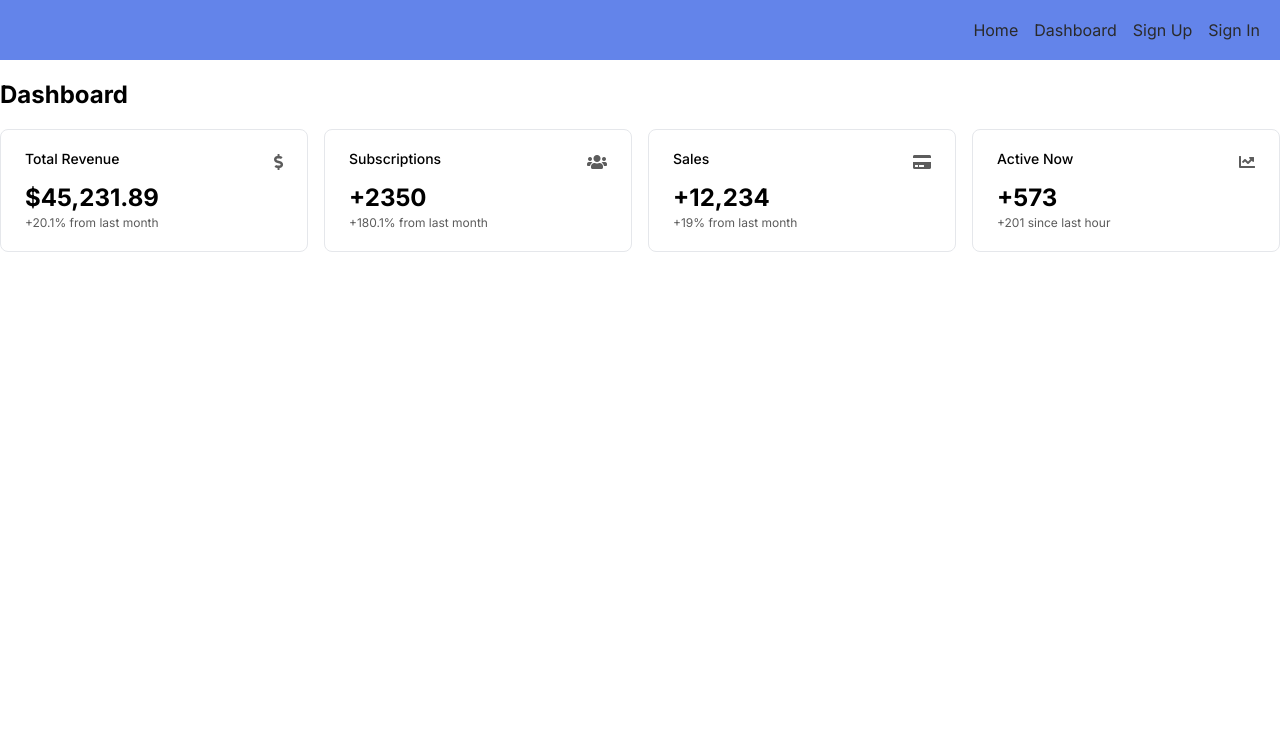
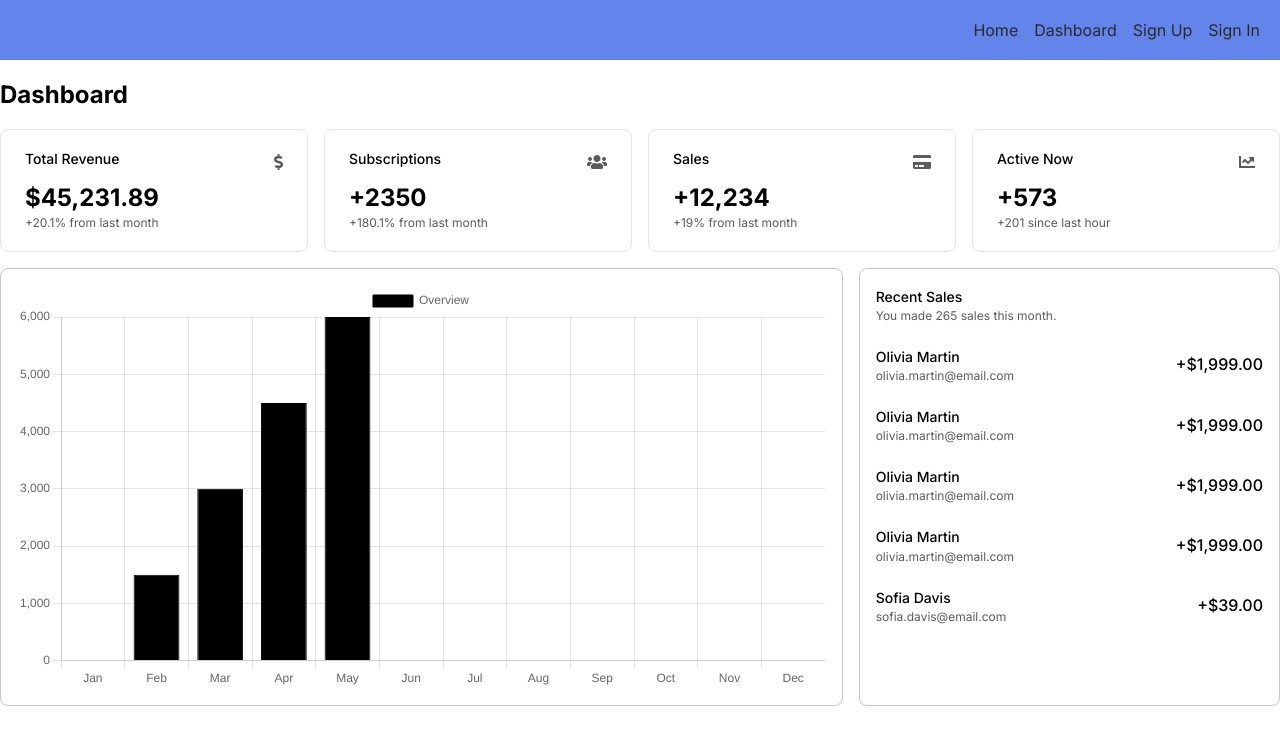
Before and after one commit to sasholilov/nextjsauthtest, a Next.js app: page /dashboard in a window 1280 px wide. Shown: the top 744 px of the page. Built offline with nearby package versions, Linux system fonts and the light colour scheme; no server answers.

Commit message:
completed the dashboard

```diff
--- a/package.json
+++ b/package.json
@@ -10,8 +10,10 @@
   },
   "dependencies": {
     "@clerk/nextjs": "^5.0.3",
+    "chart.js": "^4.4.2",
     "next": "14.2.3",
     "react": "^18",
+    "react-chartjs-2": "^5.2.0",
     "react-dom": "^18",
     "styled-component": "^2.8.0",
     "styled-components": "^6.1.8"
--- /dev/null
+++ b/src/app/components/Chart/ChartComponent.jsx
@@ -0,0 +1,35 @@
+"use client";
+import { Bar } from "react-chartjs-2";
+import Chart from "chart.js/auto";
+import { CategoryScale } from "chart.js";
+
+export const ChartComponent = () => {
+  const data = {
+    labels: [
+      "Jan",
+      "Feb",
+      "Mar",
+      "Apr",
+      "May",
+      "Jun",
+      "Jul",
+      "Aug",
+      "Sep",
+      "Oct",
+      "Nov",
+      "Dec",
+    ],
+    datasets: [
+      {
+        label: "Overview",
+        data: [0, 1500, 3000, 4500, 6000],
+        backgroundColor: "black",
+        borderWidth: 1,
+        borderColor: "black",
+      },
+    ],
+  };
+  Chart.register(CategoryScale);
+
+  return <Bar data={data} />;
+};
--- /dev/null
+++ b/src/app/components/Chart/index.js
@@ -0,0 +1 @@
+export * from "./ChartComponent";
--- a/src/app/dashboard/page.jsx
+++ b/src/app/dashboard/page.jsx
@@ -1,3 +1,4 @@
+import { ChartComponent } from "../components/Chart/ChartComponent";
 import { Stat } from "../components/Stat/Stat";
 
 const data = [
@@ -31,7 +32,7 @@ const DashboardPage = async () => {
   return (
     <div className="dashboard-container">
       <h2>Dashboard</h2>
-      <div className="dashboard">
+      <div className="dashboard-first ">
         {data.map((data) => (
           <Stat
             title={data.title}
@@ -41,6 +42,52 @@ const DashboardPage = async () => {
           />
         ))}
       </div>
+      <div className="dashboard-second">
+        <div className="chart-wrapper">
+          <ChartComponent />
+        </div>
+        <div className="recent-container">
+          <div>
+            <p className="recent-name">Recent Sales</p>
+            <p className="text-xs">You made 265 sales this month.</p>
+          </div>
+          <div className="recent-row">
+            <div className="recent-row-left">
+              <p className="recent-name">Olivia Martin</p>
+              <p className="text-xs">olivia.martin@email.com</p>
+            </div>
+            <div className="recent-row-right">+$1,999.00</div>
+          </div>
+          <div className="recent-row">
+            <div className="recent-row-left">
+              <p className="recent-name">Olivia Martin</p>
+              <p className="text-xs">olivia.martin@email.com</p>
+            </div>
+            <div className="recent-row-right">+$1,999.00</div>
+          </div>
+          <div className="recent-row">
+            <div className="recent-row-left">
+              <p className="recent-name">Olivia Martin</p>
+              <p className="text-xs">olivia.martin@email.com</p>
+            </div>
+            <div className="recent-row-right">+$1,999.00</div>
+          </div>
+          <div className="recent-row">
+            <div className="recent-row-left">
+              <p className="recent-name">Olivia Martin</p>
+              <p className="text-xs">olivia.martin@email.com</p>
+            </div>
+            <div className="recent-row-right">+$1,999.00</div>
+          </div>
+          <div className="recent-row">
+            <div className="recent-row-left">
+              <p className="recent-name">Sofia Davis</p>
+              <p className="text-xs">sofia.davis@email.com</p>
+            </div>
+            <div className="recent-row-right">+$39.00</div>
+          </div>
+        </div>
+      </div>
     </div>
   );
 };
--- a/src/app/globals.css
+++ b/src/app/globals.css
@@ -1,3 +1,5 @@
+@import url("https://cdnjs.cloudflare.com/ajax/libs/font-awesome/5.15.4/css/all.min.css");
+
 body {
   padding: 0;
   margin: 0;
@@ -27,8 +29,48 @@ body {
   margin: 0 auto;
 }
 
-.dashboard {
+.dashboard-first {
   display: grid;
   grid-template-columns: 1fr 1fr 1fr 1fr;
   gap: 1rem;
 }
+
+.dashboard-second {
+  display: grid;
+  grid-template-columns: 2fr 1fr;
+  gap: 1rem;
+  margin-top: 1rem;
+}
+
+.chart-wrapper {
+  border: 1px solid rgb(199, 199, 199);
+  border-radius: 8px;
+  padding: 1rem;
+}
+
+.recent-row {
+  display: flex;
+  align-items: center;
+  justify-content: space-between;
+}
+
+.recent-container {
+  border: 1px solid rgb(199, 199, 199);
+  border-radius: 8px;
+  padding: 1rem;
+  display: flex;
+  flex-direction: column;
+  gap: 1.3rem;
+}
+
+.recent-name {
+  font-size: 0.875rem;
+  font-weight: 500;
+  padding-bottom: 0.2rem;
+  padding-top: 0.2rem;
+  margin: 0;
+}
+
+.recent-row-right {
+  font-weight: 500;
+}
```
Also changed, not shown: 1 other file (tests, documents, lock files or other folders).
